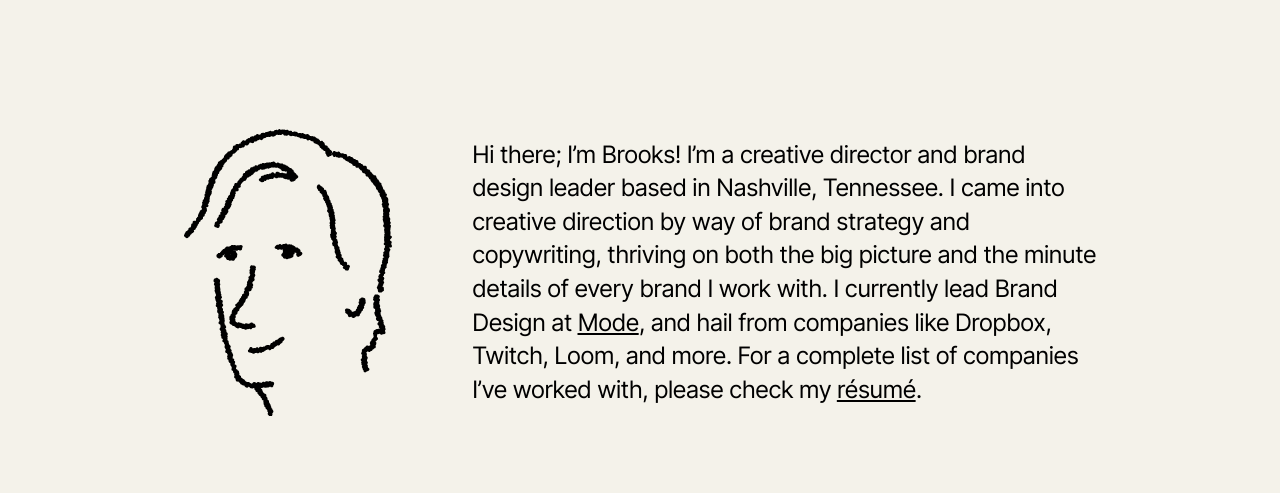
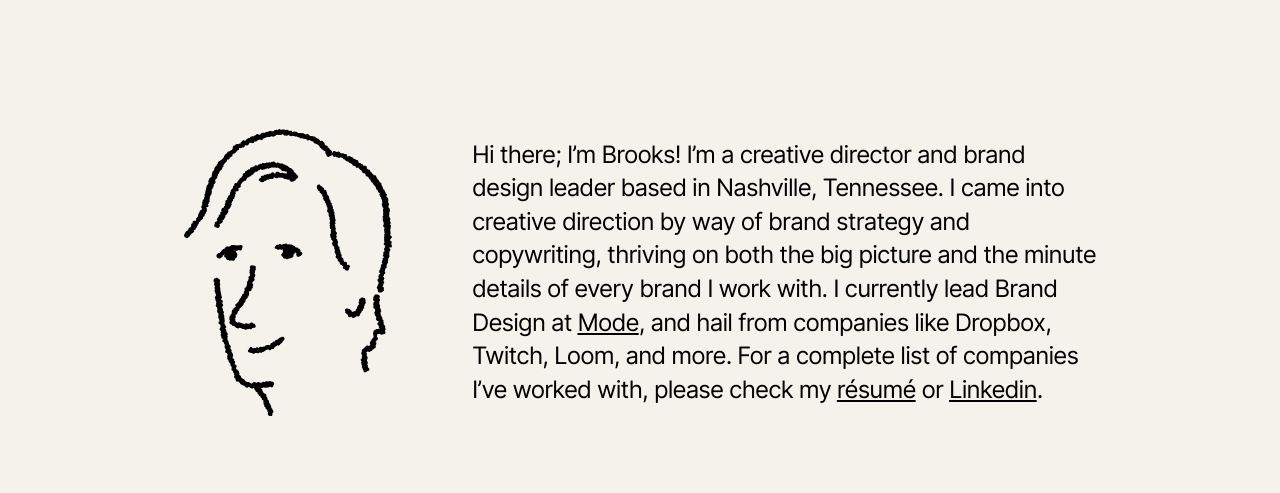
Before and after one commit to brookschambers/brookschambers.com, an Astro site: page / in a window 1280 px wide. Shown: the part 44-537 px from the top of the page. Built offline with nearby package versions, Linux system fonts and the light colour scheme; Astro itself is replaced by a stand-in of ours.

Commit message:
Update intro.md

```diff
--- a/src/content/intro.md
+++ b/src/content/intro.md
@@ -1 +1 @@
-Hi there; I’m Brooks! I’m a creative director and brand design leader based in Nashville, Tennessee. I came into creative direction by way of brand strategy and copywriting, thriving on both the big picture and the minute details of every brand I work with. I currently lead Brand Design at [Mode](https://www.mode.com), and hail from companies like Dropbox, Twitch, Loom, and more. For a complete list of companies I've worked with, please check my [résumé](https://brookschambers.com/assets/brooks-chambers-r%C3%A9sum%C3%A9.pdf).
+Hi there; I’m Brooks! I’m a creative director and brand design leader based in Nashville, Tennessee. I came into creative direction by way of brand strategy and copywriting, thriving on both the big picture and the minute details of every brand I work with. I currently lead Brand Design at [Mode](https://www.mode.com), and hail from companies like Dropbox, Twitch, Loom, and more. For a complete list of companies I've worked with, please check my [résumé](https://brookschambers.com/assets/brooks-chambers-r%C3%A9sum%C3%A9.pdf) or [Linkedin](https://www.linkedin.com/in/brooks-chambers/).
```
